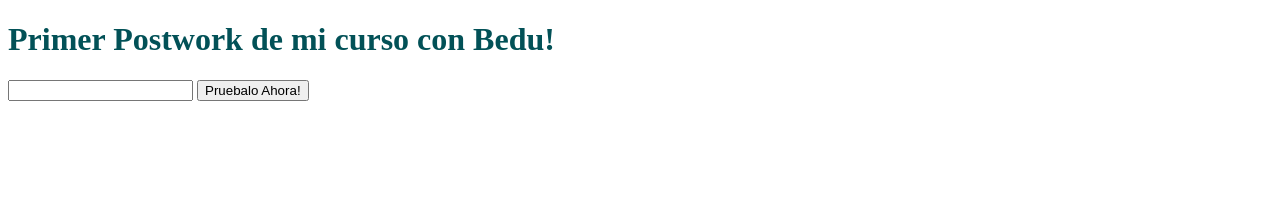
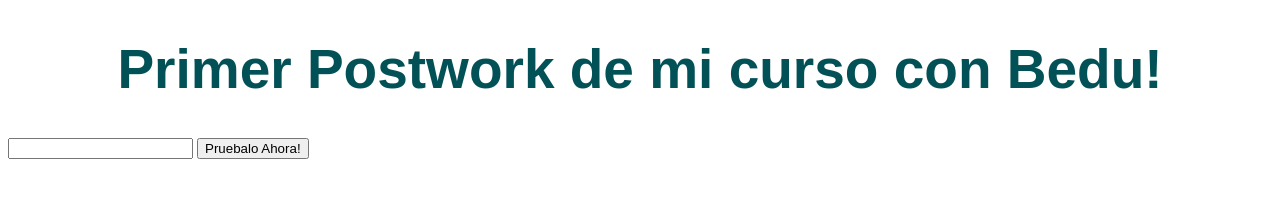
Before and after one commit to Diegogal04/Bedu-postworkone, a plain HTML site: page index.html in a window 1280 px wide. Drawn offline with Linux system fonts and the light colour scheme.

Commit message:
centrando titulo

```diff
--- a/index.html
+++ b/index.html
@@ -7,7 +7,7 @@
     <title>Postwork-Bedu</title>
 </head>
 <body>
-    <h1>Primer Postwork de mi curso con Bedu!</h1>
+    <h1 class="titulo">Primer Postwork de mi curso con Bedu!</h1>
 
     <form action="">
         <input type="email">
--- a/style.css
+++ b/style.css
@@ -1,3 +1,9 @@
 h1 {
     color: #025157;
+    font-family: sans-serif;
 }
+
+.titulo {
+    text-align: center;
+    font-size: 55px;
+}
```
